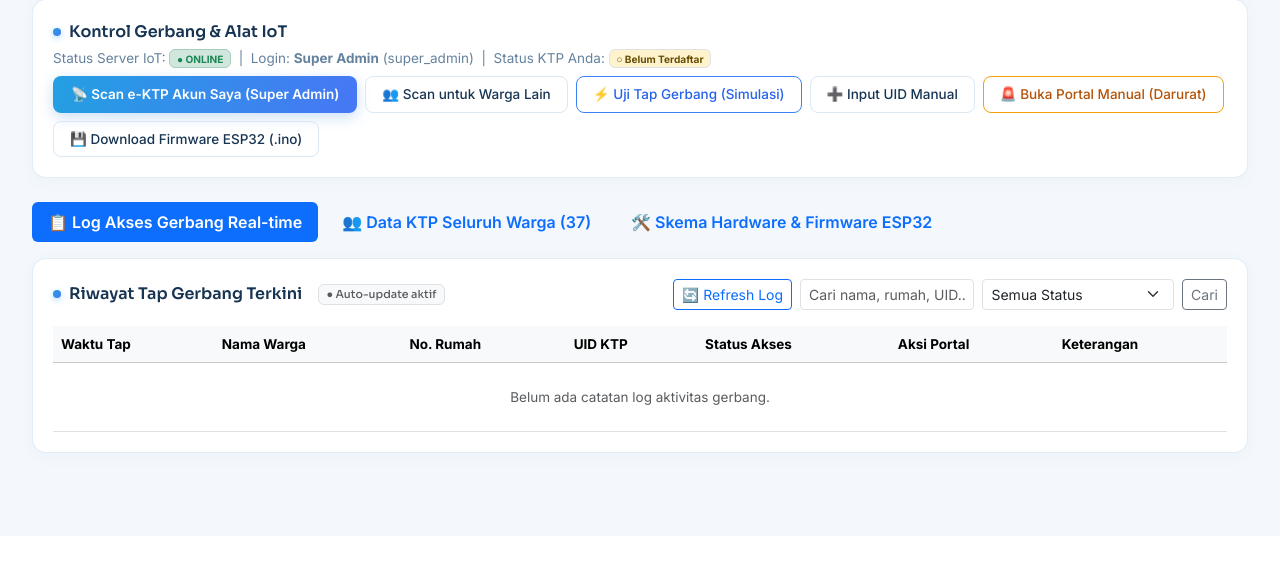
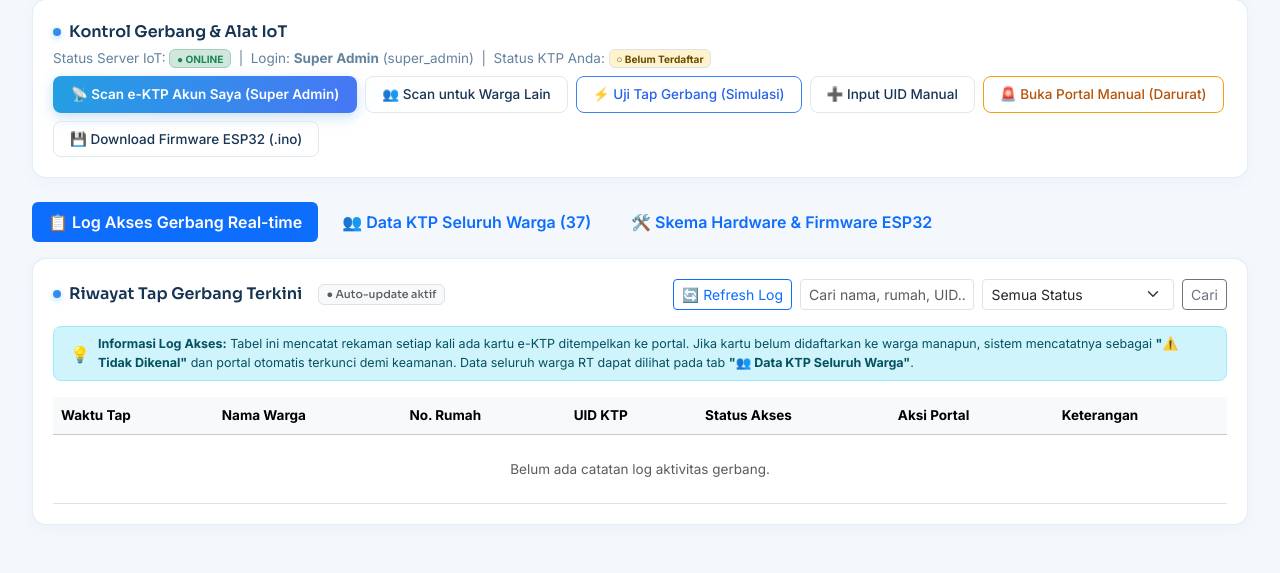
Before and after one commit to xvkazukivx-pixel/RTEX, a Laravel app: page /admin/iot-gate in a window 1280 px wide. Shown: the part 264-837 px from the top of the page. Before the commit the page ends 728 px from the top, so only its background shows below. Run offline with Laravel 12, Linux system fonts and the light colour scheme; a user stored in the database is signed in; data comes from the database, SQL or seed files in the repository; data that the repository does not hold is empty.

Commit message:
feat(iot): add clear security notice and unregistered card badge in gate access logs

```diff
--- a/backend/resources/views/admin/iot_gate.blade.php
+++ b/backend/resources/views/admin/iot_gate.blade.php
@@ -163,6 +163,13 @@
                 </div>
             </div>
 
+            <div class="alert alert-info py-2 px-3 mb-3 d-flex align-items-center gap-2" style="font-size: 12.5px; border-radius: 8px;">
+                <span style="font-size: 16px;">💡</span>
+                <div>
+                    <strong>Informasi Log Akses:</strong> Tabel ini mencatat rekaman setiap kali ada kartu e-KTP ditempelkan ke portal. Jika kartu belum didaftarkan ke warga manapun, sistem mencatatnya sebagai <strong>"⚠️ Tidak Dikenal"</strong> dan portal otomatis terkunci demi keamanan. Data seluruh warga RT dapat dilihat pada tab <strong>"👥 Data KTP Seluruh Warga"</strong>.
+                </div>
+            </div>
+
             <div class="table-responsive">
                 <table class="table table-hover align-middle mb-0" style="font-size: 13.5px;">
                     <thead class="table-light">
@@ -181,9 +188,18 @@
                             <tr>
                                 <td>{{ $log->tapped_at->format('H:i:s - d/m/Y') }}</td>
                                 <td>
-                                    <strong>{{ $log->warga_nama }}</strong>
-                                    @if ($log->user)
-                                        <div style="font-size: 11px; color: #64748b;">Role: {{ $log->user->role }}</div>
+                                    @if ($log->warga_nama === 'Tidak Dikenal' || !$log->user_id)
+                                        <span class="badge bg-danger-subtle text-danger border border-danger-subtle fw-semibold">
+                                            ⚠️ Tidak Dikenal
+                                        </span>
+                                        <div class="text-muted" style="font-size: 11px; margin-top: 2px;">(KTP belum terdaftar)</div>
+                                    @else
+                                        <strong>{{ $log->warga_nama }}</strong>
+                                        @if ($log->user)
+                                            <div style="font-size: 11px; color: #64748b;">
+                                                {{ $log->user->role === 'warga' ? 'Warga RT' : strtoupper(str_replace('_', ' ', $log->user->role)) }}
+                                            </div>
+                                        @endif
                                     @endif
                                 </td>
                                 <td><span class="badge bg-light text-dark border">{{ $log->no_rumah ?: '-' }}</span></td>
@@ -978,9 +994,14 @@ function fetchLatestLogs(notifyUser) {
                             portalAction = '<span class="text-warning fw-semibold">🟡 Buka Manual</span>';
                         }
 
+                        const isUnknown = log.warga_nama === 'Tidak Dikenal' || !log.user_id;
+                        const nameDisplay = isUnknown
+                            ? `<span class="badge bg-danger-subtle text-danger border border-danger-subtle fw-semibold">⚠️ Tidak Dikenal</span><div class="text-muted" style="font-size: 11px; margin-top: 2px;">(KTP belum terdaftar)</div>`
+                            : `<strong>${log.warga_nama}</strong>`;
+
                         html += `<tr>
                             <td>${log.tapped_at}</td>
-                            <td><strong>${log.warga_nama}</strong></td>
+                            <td>${nameDisplay}</td>
                             <td><span class="badge bg-light text-dark border">${log.no_rumah}</span></td>
                             <td><code class="font-monospace fw-semibold">${log.rfid_uid}</code></td>
                             <td>${badgeStatus}</td>
```
Also changed, not shown: backend/resources/views/ketua/iot_gate.blade.php (+25 -4 lines).
